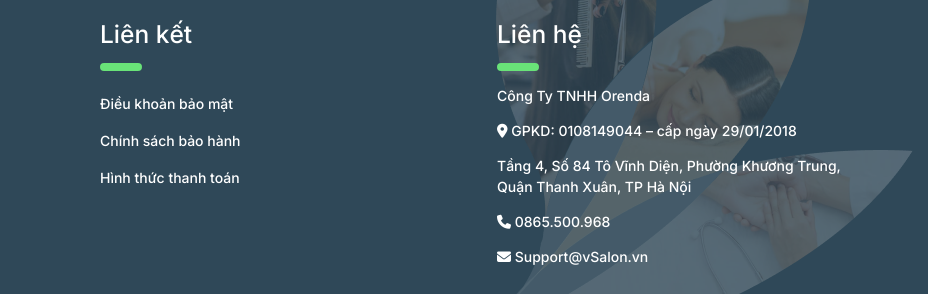
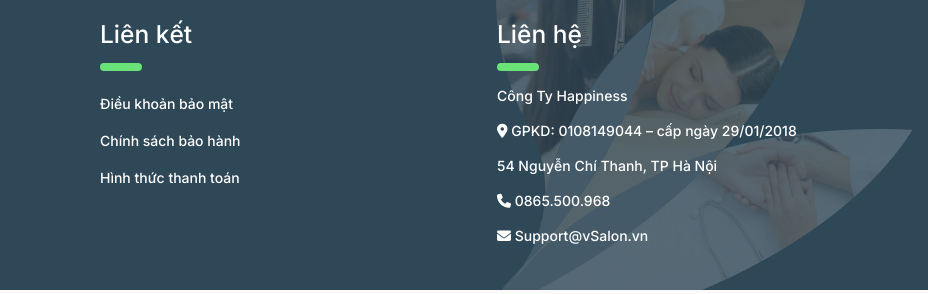
Before and after one commit to cuongnm3008/PO, a plain HTML site: page index.html in a window 1280 px wide. Shown: the part 4652-4946 px from the top of the page, 352-1280 px from the left. Drawn offline with nearby package versions, Linux system fonts and the light colour scheme.

Commit message:
Update index.html

```diff
--- a/index.html
+++ b/index.html
@@ -786,13 +786,13 @@
           <h3 data-aos="fade-up" data-aos-duration="800">Liên hệ</h3>
           <hr class="line-sm" data-aos="fade-up" data-aos-duration="800">
           <div class="infor" data-aos="fade-up" data-aos-duration="1000">
-            <p>Công Ty TNHH Orenda</p>
+            <p>Công Ty Happiness</p>
             <p>
               <i class="fa-solid fa-location-dot"></i>
               GPKD: 0108149044 – cấp ngày 29/01/2018
             </p>
             <p>
-              Tầng 4, Số 84 Tô Vĩnh Diện, Phường Khương Trung, Quận Thanh Xuân,
+              54 Nguyễn Chí Thanh,
               TP Hà Nội
             </p>
             <p>
```
